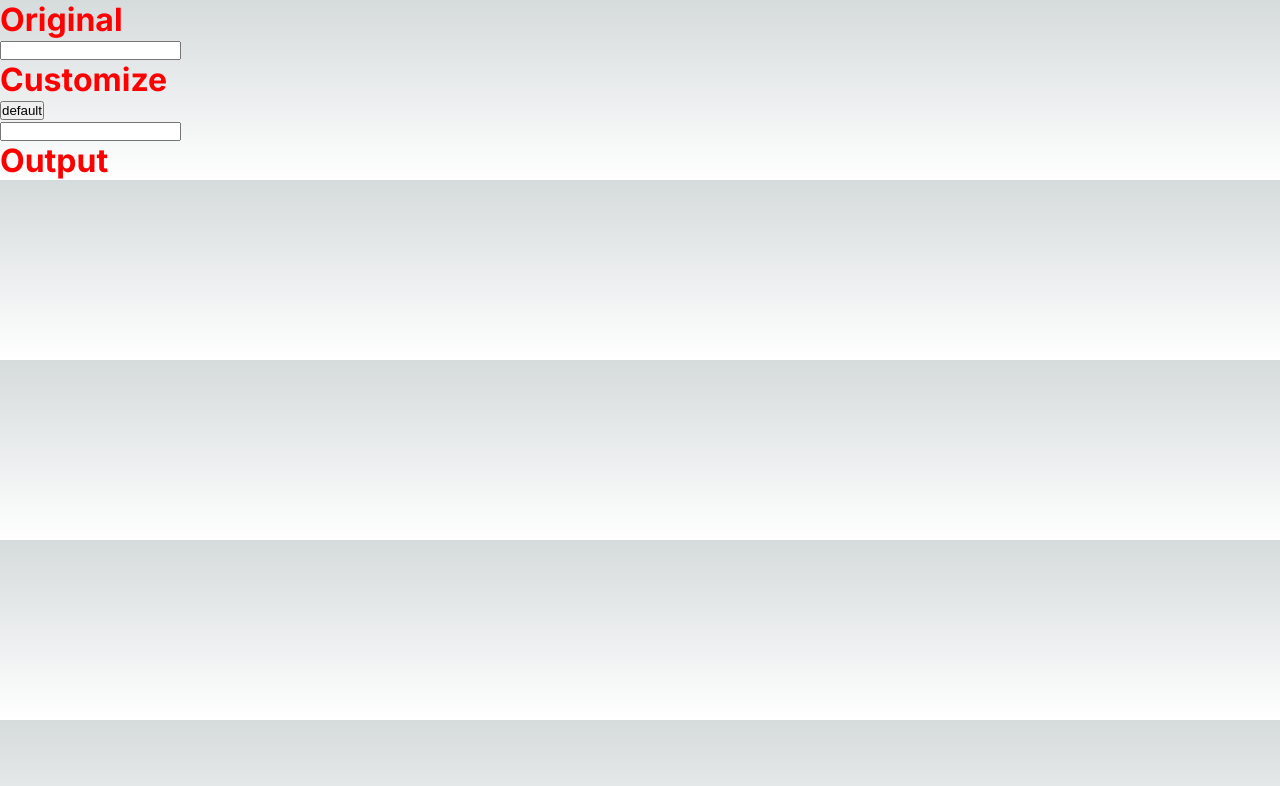
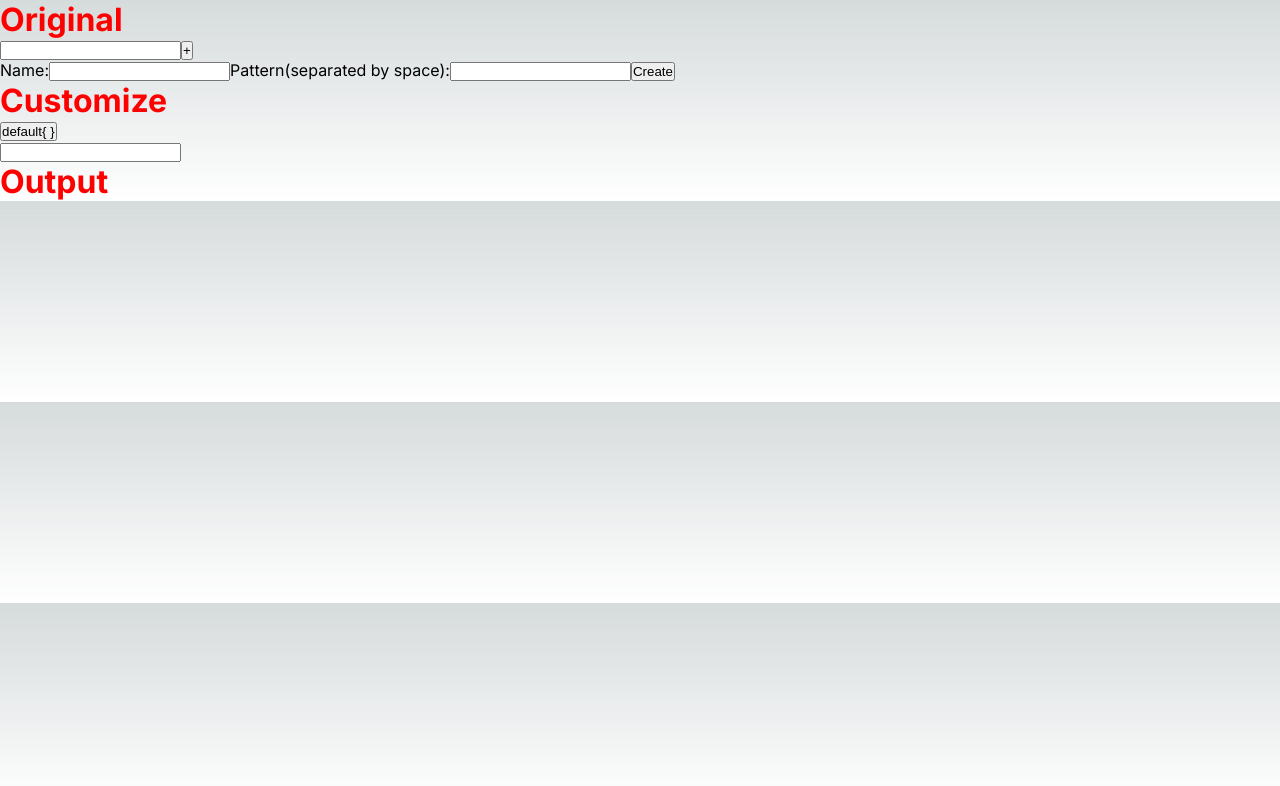
Before and after one commit to LuminationWa/emailer, a Next.js app: page / in a window 1280 px wide. Shown: the top 786 px of the page. Built offline with nearby package versions, Linux system fonts and the light colour scheme.

Commit message:
Added modifier creation

```diff
--- a/src/app/page.js
+++ b/src/app/page.js
@@ -6,16 +6,29 @@ export default function Home() {
   const [ogText, setOgText] = useState("");
   const [newText, setNewText] = useState("");
   const [modifiers, setModifiers] = useState([
-    { name: "default", regex: /\{(.*?)\}/g },
+    { name: "default", regex: /\{(.*?)\}/g, pattern: `{ }` },
   ]);
   const [currentModifier, setCurrentModifier] = useState("default");
   const [outputText, setOutputText] = useState("");
 
   //Functions
+  //crateModifier is a factory functior modifiers
+  //pushModifier simply pushes that new modifier to state
   //addChanges creates a copy of the modifiers array and makes changes to the target object properties. Updates state after.
   //replaceText is a smaller scope function that gets called for every modifier
   //transformText is the main one, handling the whole modifiers array and passing em to replaceText. Also sets state
 
+  const createModifier = (name, regex, pattern) => {
+    return { name, regex, pattern };
+  };
+  const pushModifier = (name, regex, pattern) => {
+    //Should check for no duplicates
+    const newModifiers = [...modifiers];
+    const newMod = createModifier(name, regex, pattern);
+    newModifiers.push(newMod);
+    setModifiers(newModifiers);
+    console.log(modifiers);
+  };
   const addChanges = (target, changes) => {
     const newModifiers = [...modifiers];
     let targetObject = newModifiers.find(
@@ -58,13 +71,48 @@ export default function Home() {
           value={ogText}
           onChange={(e) => setOgText(e.target.value)}
         />
+        <button
+          onClick={() => {
+            pushModifier("texter", /\/(.*?)\//g);
+          }}
+        >
+          +
+        </button>
+      </div>
+
+      <div className="modifier-creation">
+        <form
+          onSubmit={(e) => {
+            e.preventDefault();
+            const name = document.getElementById("name").value;
+            const regexValue = document.getElementById("regex").value;
+            const regexSplit = regexValue.split(" ");
+            const regex = new RegExp(`${regexSplit[0]}(.*?)${regexSplit[1]}`, "g");
+            pushModifier(name, regex, regexValue);
+            console.log(modifiers);
+          }}
+        >
+          <label htmlFor="name">Name:</label>
+          <input type="text" name="name" id="name" required />
+          <label htmlFor="regex">Pattern(separated by space):</label>
+          <input type="text" name="regex" id="regex" required />
+          <button>Create</button>
+        </form>
       </div>
 
       <div className="customizer">
         <h1>Customize</h1>
         <div className="modifiers-bar">
           {modifiers.map((modifier) => (
-            <button key={modifier}>{modifier.name}</button>
+            <button
+              key={modifier.name}
+              onClick={() => {
+                setCurrentModifier(modifier.name);
+              }}
+            >
+              {modifier.name}
+              {modifier.pattern}
+            </button>
           ))}
         </div>
         <input
```
